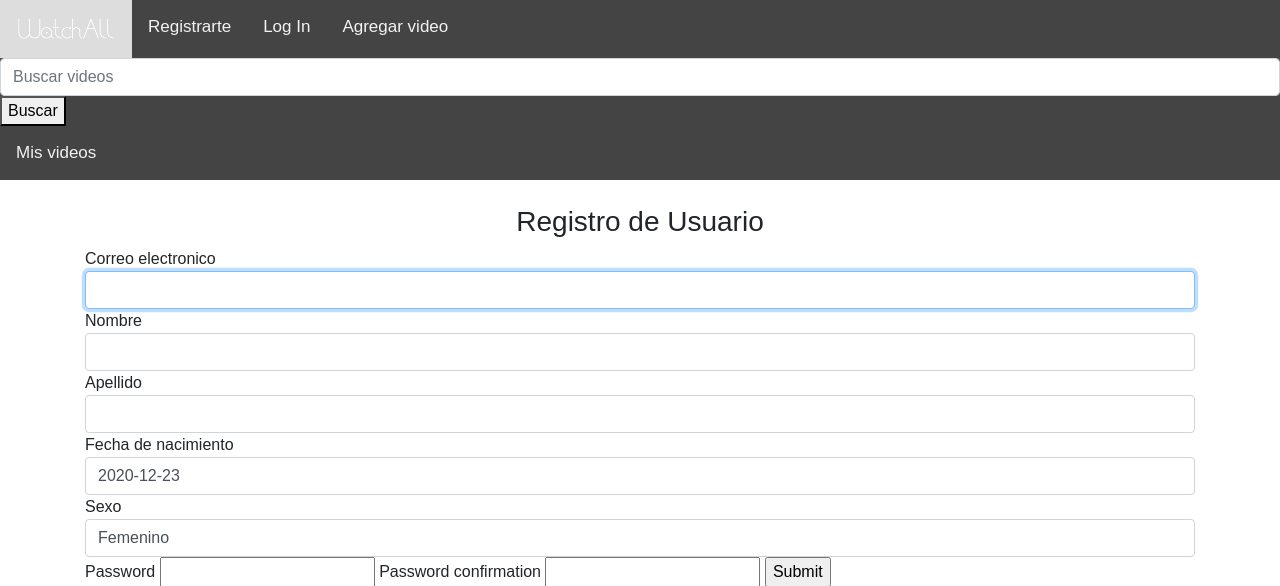
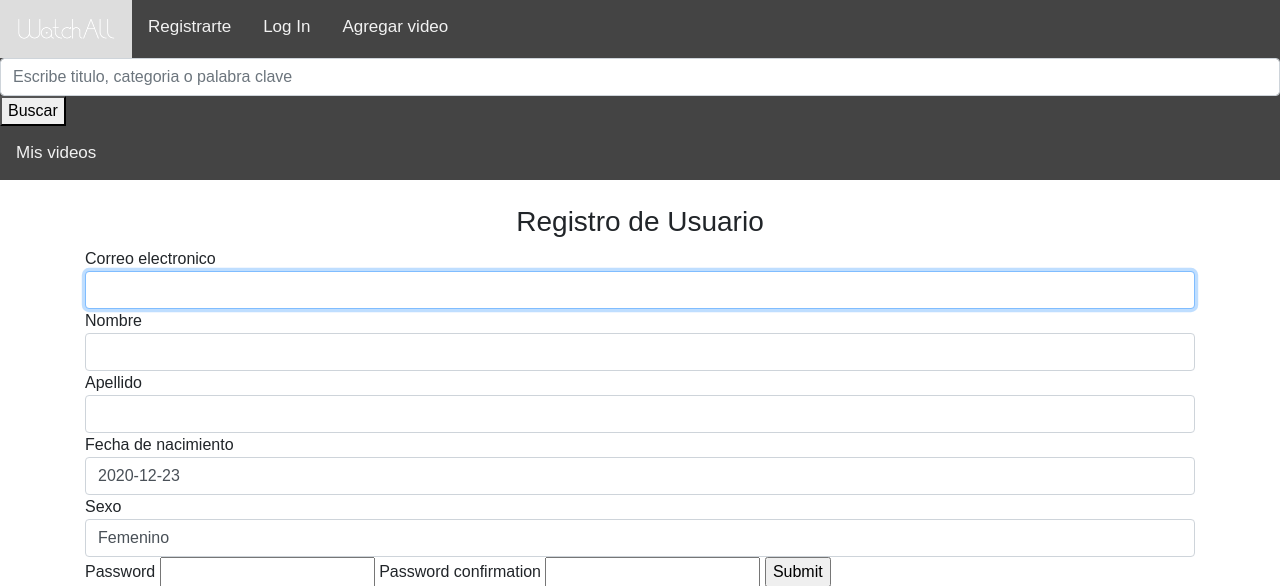
Before and after one commit to alvaromenjivar1999/proyectoTPI115, a Django app: page /registrar/ in a window 1280 px wide. Shown: the top 586 px of the page. Run offline with Django 3.2, Linux system fonts and the light colour scheme; some libraries are stand-ins or nearby versions.

Commit message:
Caja de busqueda actualizacion en placeholder

```diff
--- a/templates/base.html
+++ b/templates/base.html
@@ -59,7 +59,7 @@
         <a href="{% url 'logearse' %}">Log In</a>
         <a href="{% url 'agregarRecurso' %}">Agregar video</a>
         <form method="GET">
-            <input class="form-control" type="text" name="buscar" placeholder="Buscar videos" aria-label="Search">
+            <input class="form-control" type="text" name="buscar" placeholder="Escribe titulo, categoria o palabra clave" aria-label="Search">
             <button type="submit">Buscar</button>
         </form>
 
```
